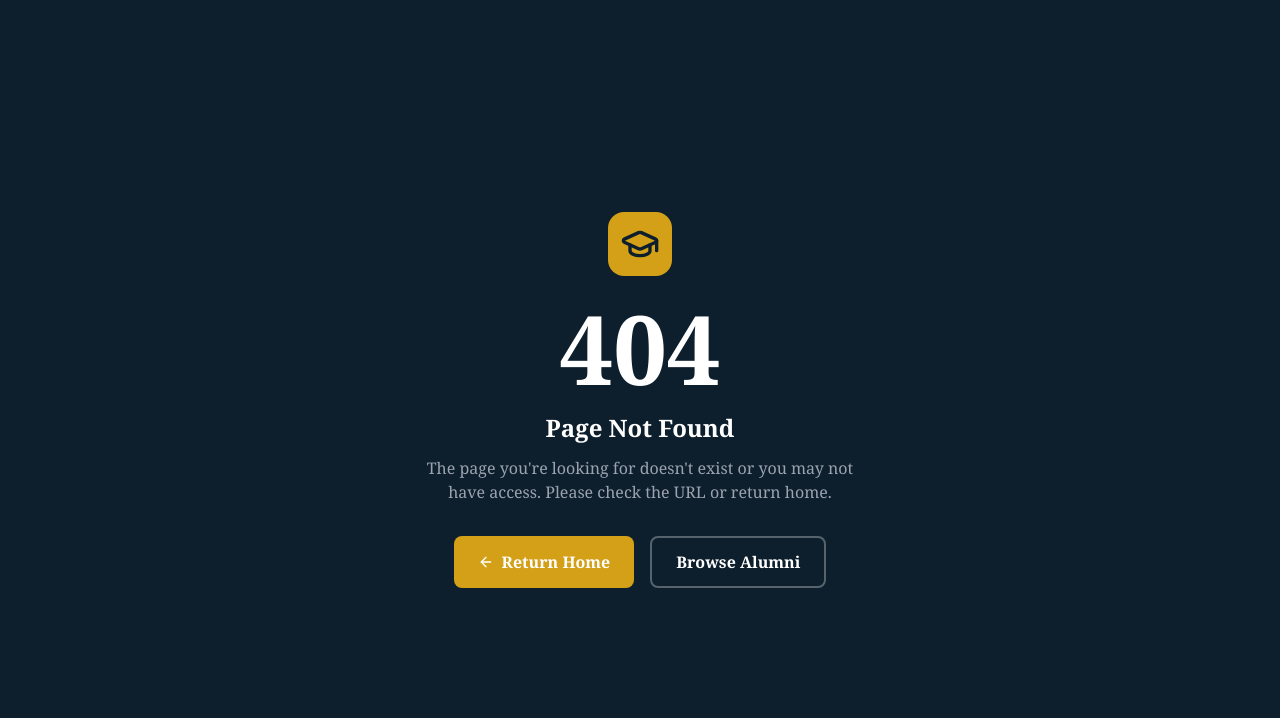
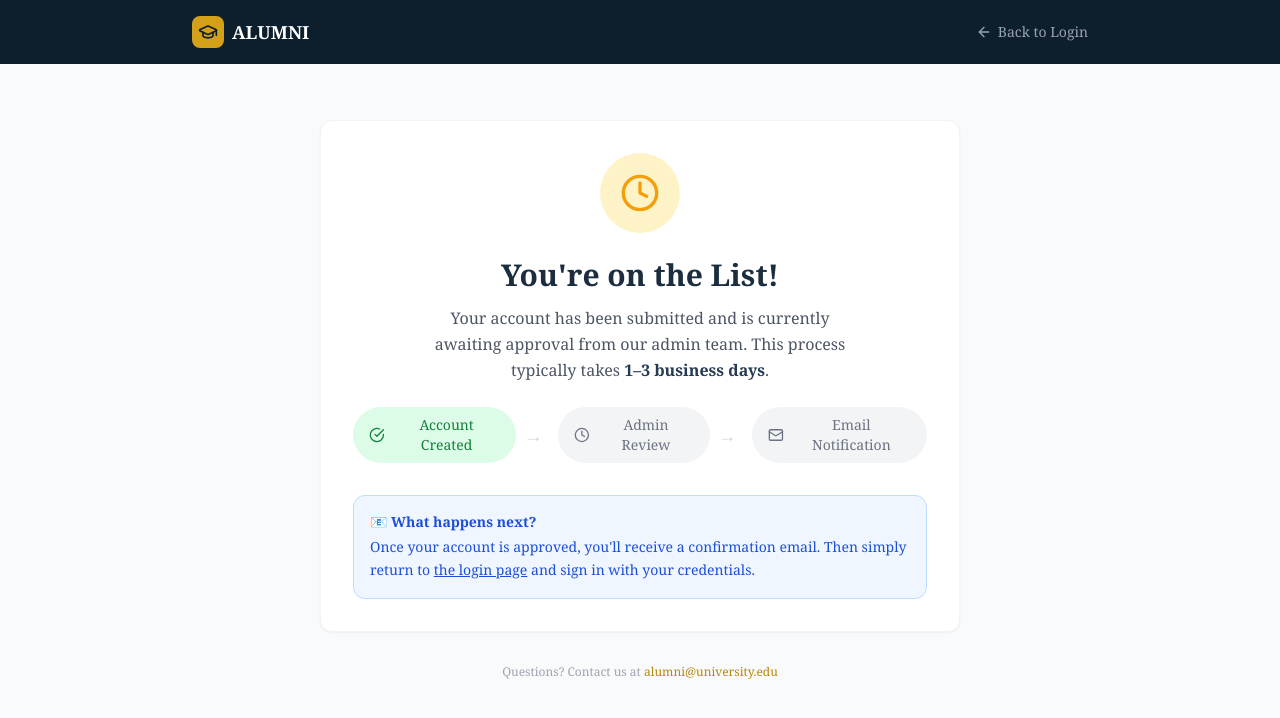
Before and after one commit to PranavJ05/minifront, a Next.js app: page /auth/pending in a window 1280 px wide. Before the commit this address had no page. Shown: the top 718 px of the page. Built offline with nearby package versions, Linux system fonts and the light colour scheme.

Commit message:
Changed signup,login in app and created pending folder

```diff
--- a/app/alumni/[id]/page.tsx
+++ b/app/alumni/[id]/page.tsx
@@ -54,7 +54,7 @@ export default function AlumniProfilePage({ params }: Props) {
 
                 <div className="flex items-start justify-between mb-1">
                   <h1 className="font-bold text-navy-900 text-xl font-serif">{alumni.fullName}</h1>
-                  <Shield className="h-4 w-4 text-blue-500 flex-shrink-0 mt-1" title="Verified Alumni" />
+                  <Shield className="h-4 w-4 text-blue-500 flex-shrink-0 mt-1" aria-label="Verified Alumni" />
                 </div>
                 <p className="text-gold-600 font-medium text-sm mb-1">{alumni.currentRole}</p>
                 <div className="flex items-center gap-1.5 text-sm text-gray-500 mb-1">
--- a/app/auth/login/page.tsx
+++ b/app/auth/login/page.tsx
@@ -3,7 +3,7 @@
 import { useState } from 'react';
 import Link from 'next/link';
 import { useRouter } from 'next/navigation';
-import { GraduationCap, Mail, Lock, Eye, EyeOff, AlertCircle } from 'lucide-react';
+import { GraduationCap, Mail, Lock, Eye, EyeOff, AlertCircle, Clock } from 'lucide-react';
 import AuthInput from '@/components/auth/AuthInput';
 import { UserRole } from '@/types';
 import { getDashboardPath } from '@/lib/utils';
@@ -25,35 +25,47 @@ export default function LoginPage() {
     setLoading(true);
     setError('');
 
-    // Simulate API call - replace with Spring Boot API
+    // Simulate API call — replace with Spring Boot /api/auth/login
     await new Promise((r) => setTimeout(r, 1000));
 
-    // Mock validation
     if (!formData.email || !formData.password) {
       setError('Please fill in all fields.');
       setLoading(false);
       return;
     }
 
-    // Mock user - in production, this comes from Spring Boot JWT
+    // Mock: check if account is pending (in production, API returns status)
+    // For demo: emails containing "pending" simulate a pending account
+    if (formData.email.toLowerCase().includes('pending')) {
+      setError('pending');
+      setLoading(false);
+      return;
+    }
+
     const mockUser = {
       id: '1',
       email: formData.email,
-      fullName: formData.role === 'admin' ? 'Admin User' : formData.role === 'student' ? 'Alex Johnson' : 'Sarah Jenkins',
+      fullName:
+        formData.role === 'faculty'
+          ? 'Dr. Faculty User'
+          : formData.role === 'student'
+          ? 'Alex Johnson'
+          : 'Sarah Jenkins',
       role: formData.role,
+      status: 'approved',
     };
 
     if (typeof window !== 'undefined') {
       localStorage.setItem('alumni_user', JSON.stringify(mockUser));
     }
-
     router.push(getDashboardPath(formData.role));
   };
 
   const roles: { value: UserRole; label: string; desc: string }[] = [
-    { value: 'alumni', label: 'Alumni', desc: 'Graduate member' },
-    { value: 'student', label: 'Student', desc: 'Current student' },
-    { value: 'admin', label: 'Admin', desc: 'Staff / Admin' },
+    { value: 'alumni',  label: 'Alumni',   desc: 'Graduate member' },
+    { value: 'student', label: 'Student',  desc: 'Current student' },
+    { value: 'faculty', label: 'Faculty',  desc: 'Faculty member' },
+
   ];
 
   return (
@@ -72,32 +84,34 @@ export default function LoginPage() {
 
         <div className="relative z-10">
           <h1 className="font-serif text-4xl font-bold text-white leading-tight mb-6">
-            Welcome back to<br />your <span className="gradient-text">community</span>
+            Welcome back to<br />your{' '}
+            <span className="gradient-text">community</span>
           </h1>
           <p className="text-gray-300 text-lg leading-relaxed mb-10">
-            Sign in to access your network, career opportunities, and stay connected with your university family.
+            Sign in to access your network, career opportunities, and stay
+            connected with your university family.
           </p>
-
-          {/* Feature list */}
           <div className="space-y-4">
             {[
               '35,000+ alumni connections worldwide',
               'Exclusive job board and opportunities',
               'Mentorship and career guidance',
-              'Events, reunions, and webinars',
-            ].map((feature) => (
-              <div key={feature} className="flex items-center gap-3">
+              'Campus news and announcements',
+            ].map((f) => (
+              <div key={f} className="flex items-center gap-3">
                 <div className="w-2 h-2 bg-gold-500 rounded-full flex-shrink-0" />
-                <span className="text-gray-300 text-sm">{feature}</span>
+                <span className="text-gray-300 text-sm">{f}</span>
               </div>
             ))}
           </div>
         </div>
 
-        <p className="text-gray-500 text-xs relative z-10">© 2024 Alumni Network. Verified University Platform.</p>
+        <p className="text-gray-500 text-xs relative z-10">
+          © 2024 Alumni Network. Verified University Platform.
+        </p>
       </div>
 
-      {/* Right panel - Form */}
+      {/* Right panel */}
       <div className="flex-1 flex items-center justify-center px-4 py-12">
         <div className="w-full max-w-md">
           {/* Mobile logo */}
@@ -115,7 +129,9 @@ export default function LoginPage() {
 
           {/* Role selector */}
           <div className="mb-6">
-            <label className="block text-sm font-medium text-navy-800 mb-2 font-sans">Sign in as</label>
+            <label className="block text-sm font-medium text-navy-800 mb-2 font-sans">
+              Sign in as
+            </label>
             <div className="grid grid-cols-3 gap-2">
               {roles.map((role) => (
                 <button
@@ -135,7 +151,22 @@ export default function LoginPage() {
             </div>
           </div>
 
-          {error && (
+          {/* Pending account warning */}
+          {error === 'pending' && (
+            <div className="mb-4 p-4 bg-amber-50 border border-amber-200 rounded-xl flex items-start gap-3">
+              <Clock className="h-5 w-5 text-amber-500 flex-shrink-0 mt-0.5" />
+              <div>
+                <p className="font-semibold text-amber-800 text-sm">Account Pending Approval</p>
+                <p className="text-amber-700 text-sm mt-0.5">
+                  Your account is awaiting admin approval. You&apos;ll receive an email
+                  once it&apos;s approved.
+                </p>
+              </div>
+            </div>
+          )}
+
+          {/* Generic error */}
+          {error && error !== 'pending' && (
             <div className="mb-4 p-3 bg-red-50 border border-red-200 rounded-lg flex items-center gap-2 text-red-700 text-sm">
               <AlertCircle className="h-4 w-4 flex-shrink-0" />
               {error}
@@ -161,7 +192,11 @@ export default function LoginPage() {
               value={formData.password}
               onChange={(e) => setFormData({ ...formData, password: e.target.value })}
               rightElement={
-                <button type="button" onClick={() => setShowPassword(!showPassword)} className="text-gray-400 hover:text-gray-600">
+                <button
+                  type="button"
+                  onClick={() => setShowPassword(!showPassword)}
+                  className="text-gray-400 hover:text-gray-600"
+                >
                   {showPassword ? <EyeOff className="h-4 w-4" /> : <Eye className="h-4 w-4" />}
                 </button>
               }
@@ -198,11 +233,14 @@ export default function LoginPage() {
 
           <div className="mt-6 p-4 bg-amber-50 border border-amber-200 rounded-lg">
             <p className="text-xs text-amber-700 font-sans font-medium mb-1">Demo credentials:</p>
-            <p className="text-xs text-amber-600 font-sans">Email: any@email.com · Password: any password<br />Select a role to see its dashboard</p>
+            <p className="text-xs text-amber-600 font-sans">
+              Email: any@email.com · Password: any<br />
+              Use email with &quot;pending&quot; to see the approval notice
+            </p>
           </div>
 
           <p className="mt-6 text-center text-sm text-gray-500 font-sans">
-            Don't have an account?{' '}
+            Don&apos;t have an account?{' '}
             <Link href="/auth/signup" className="text-gold-600 hover:text-gold-700 font-semibold">
               Join the Network
             </Link>
--- /dev/null
+++ b/app/auth/pending/page.tsx
@@ -0,0 +1,110 @@
+'use client';
+// app/auth/pending/page.tsx
+
+import Link from 'next/link';
+import { GraduationCap, Mail, Clock, CheckCircle, ArrowLeft } from 'lucide-react';
+
+export default function PendingPage() {
+  return (
+    <div className="min-h-screen bg-gray-50">
+      {/* Top bar */}
+      <div className="bg-navy-950 px-4 py-4">
+        <div className="max-w-4xl mx-auto flex items-center justify-between">
+          <Link href="/" className="flex items-center gap-2">
+            <div className="bg-gold-500 p-1.5 rounded-lg">
+              <GraduationCap className="h-5 w-5 text-navy-950" />
+            </div>
+            <span className="font-serif font-bold text-white text-lg">
+              ALUMNI
+            </span>
+          </Link>
+
+          <Link
+            href="/auth/login"
+            className="flex items-center gap-1.5 text-gray-400 hover:text-white text-sm transition-colors"
+          >
+            <ArrowLeft className="h-4 w-4" />
+            Back to Login
+          </Link>
+        </div>
+      </div>
+
+      <div className="max-w-2xl mx-auto px-4 py-14">
+        {/* Status card */}
+        <div className="card p-8 text-center">
+          <div className="inline-flex items-center justify-center w-20 h-20 bg-amber-100 rounded-full mb-6">
+            <Clock className="h-10 w-10 text-amber-500" />
+          </div>
+
+          <h1 className="font-serif text-3xl font-bold text-navy-900 mb-3">
+            You&apos;re on the List!
+          </h1>
+
+          <p className="text-gray-600 leading-relaxed mb-6 max-w-md mx-auto">
+            Your account has been submitted and is currently awaiting
+            approval from our admin team. This process typically takes
+            <span className="font-semibold text-navy-800">
+              {" "}1–3 business days
+            </span>.
+          </p>
+
+          {/* Steps */}
+          <div className="flex flex-col sm:flex-row items-center justify-center gap-4 mb-8">
+            {[
+              { icon: CheckCircle, label: 'Account Created', done: true },
+              { icon: Clock, label: 'Admin Review', done: false },
+              { icon: Mail, label: 'Email Notification', done: false },
+            ].map(({ icon: Icon, label, done }, i) => (
+              <div key={label} className="flex items-center gap-2">
+                <div
+                  className={`flex items-center gap-2 px-4 py-2 rounded-full text-sm font-medium ${
+                    done
+                      ? 'bg-green-100 text-green-700'
+                      : 'bg-gray-100 text-gray-500'
+                  }`}
+                >
+                  <Icon className="h-4 w-4" />
+                  {label}
+                </div>
+
+                {i < 2 && (
+                  <span className="hidden sm:block text-gray-300 text-lg">
+                    →
+                  </span>
+                )}
+              </div>
+            ))}
+          </div>
+
+          {/* Info box */}
+          <div className="p-4 bg-blue-50 border border-blue-200 rounded-xl text-sm text-blue-700 text-left">
+            <p className="font-semibold mb-1">📧 What happens next?</p>
+
+            <p className="leading-relaxed">
+              Once your account is approved, you&apos;ll receive a confirmation
+              email. Then simply return to{" "}
+              <Link
+                href="/auth/login"
+                className="underline font-medium"
+              >
+                the login page
+              </Link>{" "}
+              and sign in with your credentials.
+            </p>
+          </div>
+        </div>
+
+        {/* Footer note */}
+        <p className="text-center text-xs text-gray-400 mt-8">
+          Questions? Contact us at{" "}
+          <a
+            href="mailto:alumni@university.edu"
+            className="text-gold-600 hover:underline"
+          >
+            alumni@university.edu
+          </a>
+        </p>
+      </div>
+    </div>
+  );
+}
--- a/app/auth/signup/page.tsx
+++ b/app/auth/signup/page.tsx
@@ -81,7 +81,7 @@ export default function SignupPage() {
   const roles: { value: UserRole; label: string; icon: string }[] = [
     { value: 'alumni', label: 'Alumni', icon: '🎓' },
     { value: 'student', label: 'Student', icon: '📚' },
-    { value: 'admin', label: 'Admin', icon: '⚙️' },
+    { value: 'faculty', label: 'Faculty',icon: '👩‍🏫' },
   ];
 
   const passwordStrength = () => {
--- a/app/page.tsx
+++ b/app/page.tsx
@@ -9,7 +9,6 @@ import Navbar from '@/components/layout/Navbar';
 import Footer from '@/components/layout/Footer';
 import { mockAlumni, stats } from '@/lib/mockData';
 
-/*************  ✨ Windsurf Command ⭐  *************/
 /**
  * LandingPage component
  *
@@ -17,7 +16,6 @@ import { mockAlumni, stats } from '@/lib/mockData';
  *
  * @returns {JSX.Element} The LandingPage component
  */
-/*******  f9e3b975-3367-4fbd-8418-cf0b06dbe30c  *******/
 export default function LandingPage() {
   return (
     <div className="min-h-screen bg-gray-50">
```
